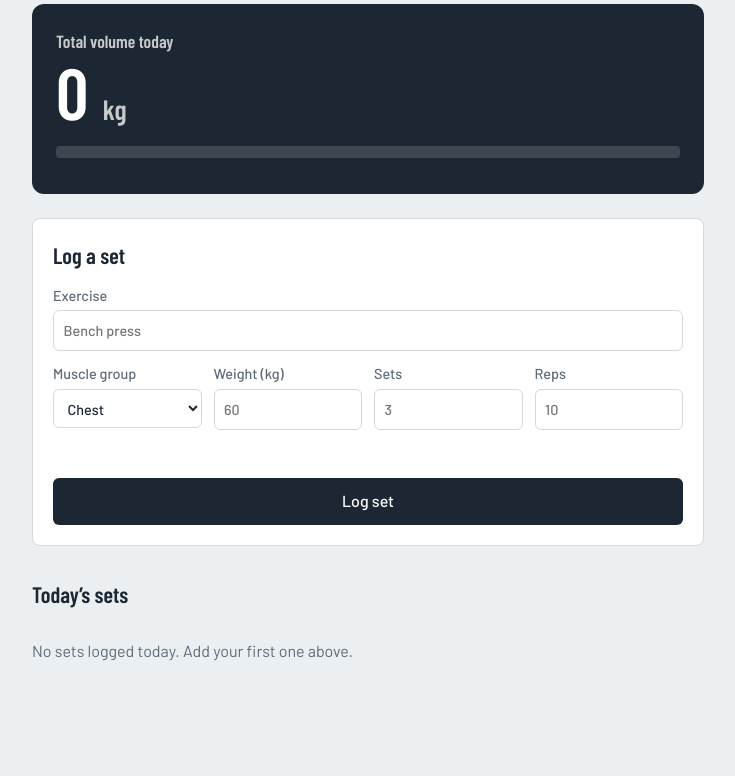
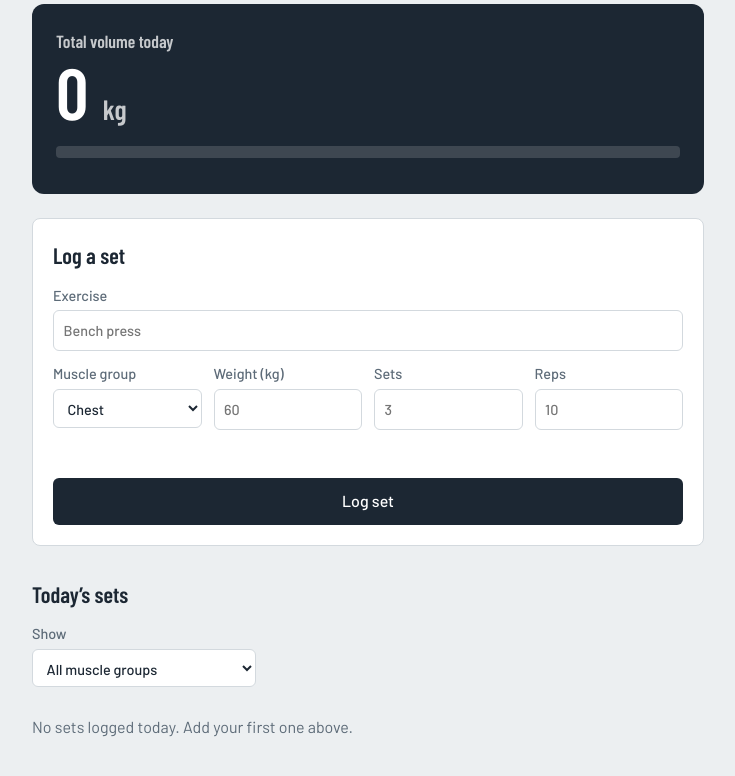
Before and after one commit to Zoro-05/gym-tracker, a plain HTML site: page index.html in a window 1280 px wide. Shown: the part 94-870 px from the top of the page, without its empty margins (272-1007 px from the left). Before the commit the page ends 837 px from the top, so only its background shows below. Drawn offline with nearby package versions, Linux system fonts and the light colour scheme; a web font is replaced by a local one.

Commit message:
Add muscle group filter for today's sets

```diff
--- a/css/style.css
+++ b/css/style.css
@@ -219,3 +219,7 @@ button {
   border-radius: 0.375rem;
   padding: 0.35rem 0.75rem;
 }
+.filter {
+  margin-bottom: 0.75rem;
+  max-width: 14rem;
+}
--- a/index.html
+++ b/index.html
@@ -56,6 +56,17 @@
 
     <section aria-labelledby="list-title">
       <h2 id="list-title">Today’s sets</h2>
+      <label class="filter">Show
+  <select id="filter">
+    <option value="All">All muscle groups</option>
+    <option>Chest</option>
+    <option>Back</option>
+    <option>Legs</option>
+    <option>Shoulders</option>
+    <option>Arms</option>
+    <option>Core</option>
+  </select>
+</label>
       <ul id="entries" class="entries"></ul>
       <p id="empty" class="empty">No sets logged today. Add your first one above.</p>
     </section>
--- a/js/script.js
+++ b/js/script.js
@@ -73,11 +73,13 @@ function deleteEntry(id) {
 
 function render() {
   const today = entries.filter((e) => e.date === todayKey());
+    const filter = document.getElementById("filter").value;
+  const shown = filter === "All" ? today : today.filter((e) => e.group === filter);
 
   // list
   const list = document.getElementById("entries");
   list.replaceChildren();
-  [...today].reverse().forEach((e) => {
+    [...shown].reverse().forEach((e) => {
     const li = el("li", "entry");
 
     const bar = el("span", "bar");
@@ -99,7 +101,11 @@ function render() {
     li.append(bar, info, vol, del);
     list.append(li);
   });
-  document.getElementById("empty").hidden = today.length > 0;
+    const empty = document.getElementById("empty");
+  empty.textContent = today.length
+    ? "No sets for this muscle group today."
+    : "No sets logged today. Add your first one above.";
+  empty.hidden = shown.length > 0;
 
   // volume summary
   const byGroup = {};
@@ -152,3 +158,4 @@ themeBtn.addEventListener("click", () => {
 let savedTheme = "light";
 try { savedTheme = localStorage.getItem("iron-log-theme") || "light"; } catch (e) {}
 applyTheme(savedTheme);
+document.getElementById("filter").addEventListener("change", render);
```
